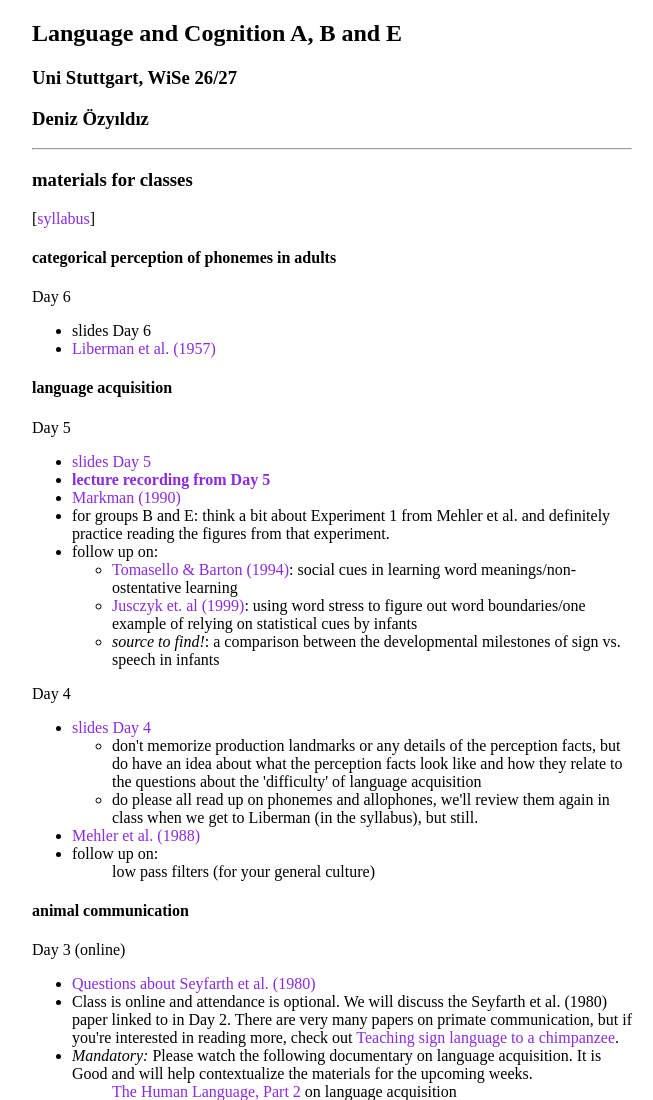
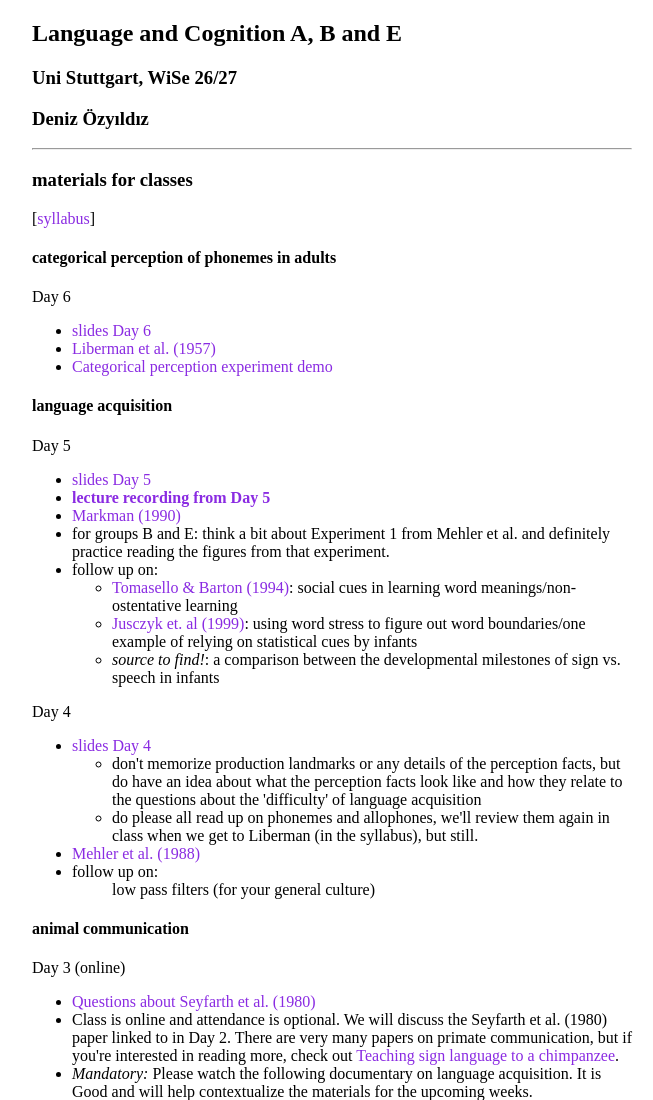
Before and after one commit to ozyildiz/ozyildiz.github.io, a plain HTML site: page t/lc/index.html in a window 1280 px wide. Shown: the top 1100 px of the page, without its empty margins (308-961 px from the left). Drawn offline with Linux system fonts and the light colour scheme.

Commit message:
added day 6 materials

```diff
--- a/t/lc/index.html
+++ b/t/lc/index.html
@@ -43,8 +43,10 @@
     <p>
       Day 6<br>
       <ul>
-        <li>slides Day 6</li>
+        <li><a href="slides/6day/6day-psycholing.pdf">slides Day 6</a></li>
         <li><a href="readings/liberman-etal-1957.pdf">Liberman et al. (1957)</a></li>
+        <li><a href="https://farm.pcibex.net/p/PMRXrC/">Categorical perception
+            experiment demo</a></li>
       </ul>
     </p>
 
```
Also changed, not shown: t/lc/slides/6day/bdg-formants.jpg (added), 1 other file.
